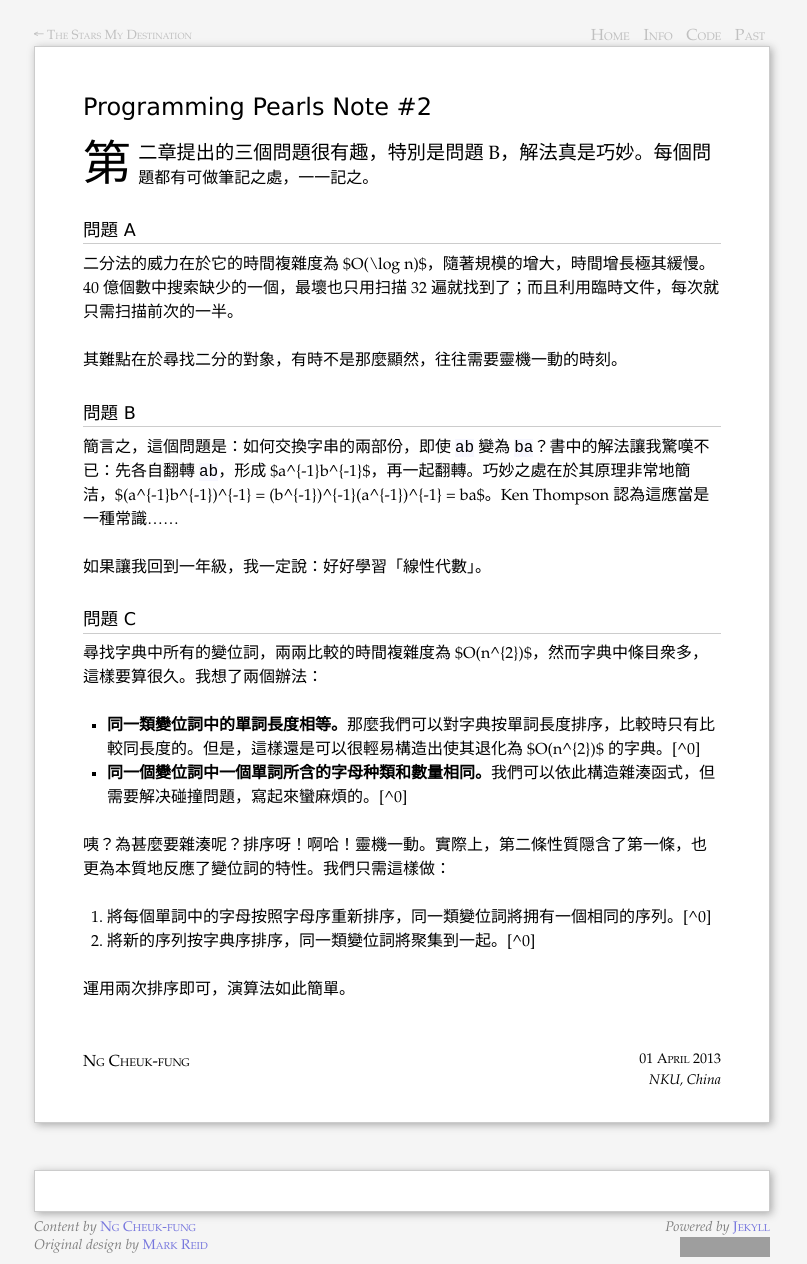
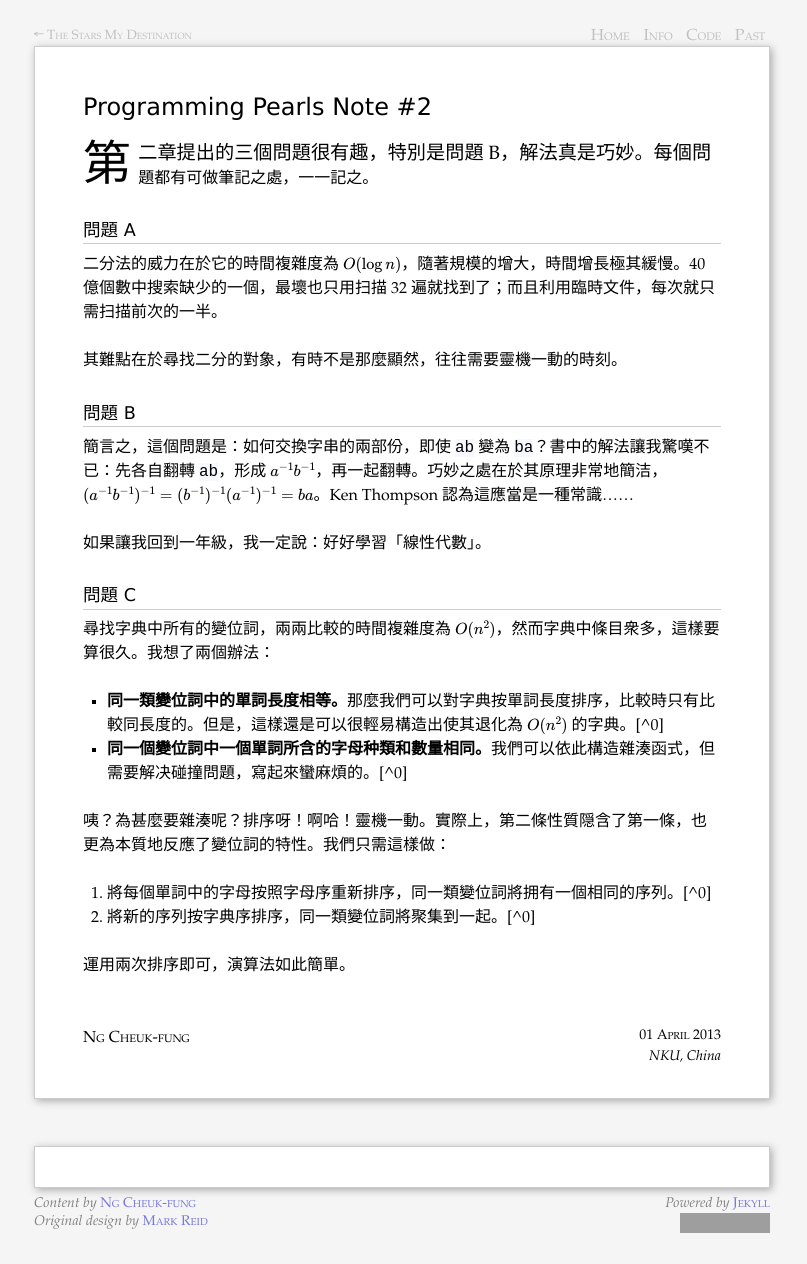
Before and after one commit to cheuk-fung/cheuk-fung.github.io, a Jekyll site: the page built from blog/_posts/2013-04-01-programming-pearls-note-2.markdown, in a window 1280 px wide. Shown: the whole page, without its empty margins (238-1045 px from the left). Built offline with Jekyll 4.4.1, drawn with Linux system fonts in a browser that asks for light colours; Markdown is read by kramdown in place of the engine named in the settings; formulas are drawn with MathJax 3; comment, search, counter and statistics services are not loaded; after the commit the page ends 1240 px from its top, so only the background shows below that; part of the change alters nothing that is shown; grey boxes are pictures that could not be loaded.

```diff
--- a/_config.yml
+++ b/_config.yml
@@ -9,8 +9,5 @@ link        : leewings.github.com
 disqus      : cheuk-fung
 
 maruku:
-    use_tex: true
+    use_tex: false
     use_divs: true
-    png_engine: blahtex
-    png_dir: images/latex/
-    png_url: /images/latex/
--- a/blog/_posts/2013-04-01-programming-pearls-note-2.markdown
+++ b/blog/_posts/2013-04-01-programming-pearls-note-2.markdown
@@ -3,6 +3,7 @@ layout: blog
 title: "Programming Pearls Note #2"
 location: NKU, China
 post: true
+mathjax: true
 
 excerpt: "演算法之美，簡單之美"
 ---
```
